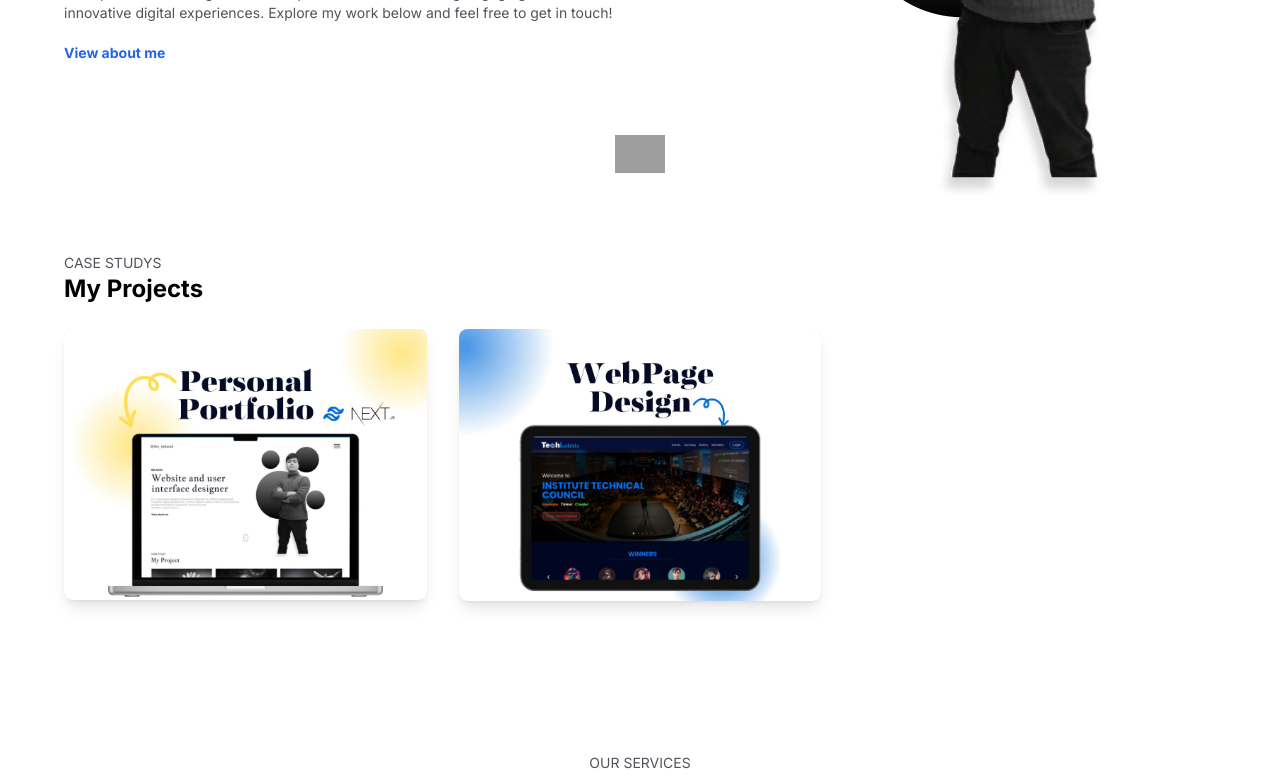
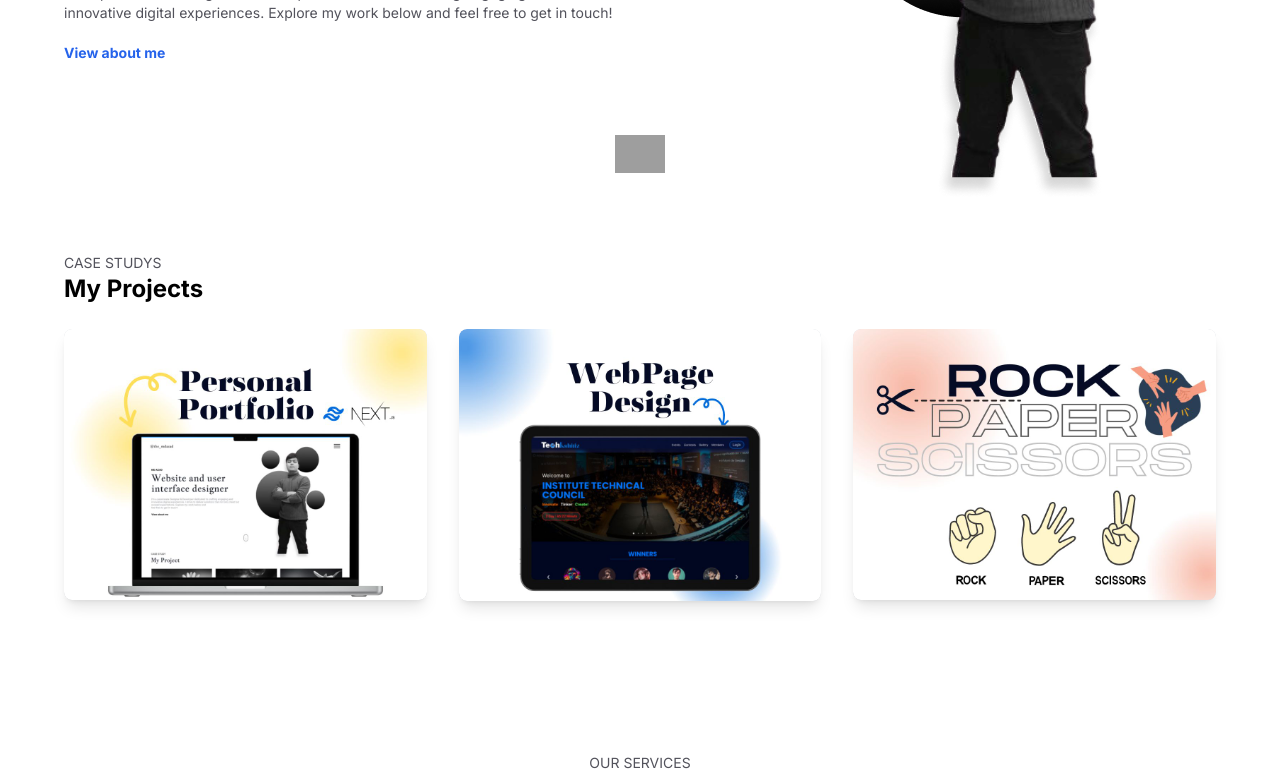
Before and after one commit to modest-azad/the_mdazad_portfolio, a Next.js app: page / in a window 1280 px wide. Shown: the part 385-1162 px from the top of the page. Built offline with nearby package versions, Linux system fonts and the light colour scheme; grey boxes are pictures that could not be loaded.

Commit message:
Game added

```diff
--- a/app/components/Project.tsx
+++ b/app/components/Project.tsx
@@ -4,16 +4,25 @@ import { useState } from "react";
 
 const data = [
     {
-        tittle: "TechKitiz UI",
+        tittle: "Personal Portfolio",
         subtittle: "development",
         link: "https://the-mdazad.vercel.app/",
+        source:"https://github.com/modest-azad/the_mdazad_portfolio/",
         image: "/thumbnails/portfolio.jpg",
     },
     {
         tittle: "TechKitiz UI",
         subtittle: "designing",
         link: "https://techkshitiz.onrender.com/",
+        source:"#",
         image: "/thumbnails/techkshitiz.jpg",
+    },
+    {
+        tittle: "JavaScript Game",
+        subtittle: "development",
+        link: "https://modest-azad.github.io/RockPaperScissorsGame/",
+        source:"https://github.com/modest-azad/RockPaperScissorsGame",
+        image: "/thumbnails/game1.jpg",
     },
 
 ]
@@ -37,10 +46,10 @@ export default function Project() {
                                     <div className=" absolute inset-0 bg-gray-900 bg-opacity-80 flex items-center justify-center flex-col opacity-0 hover:opacity-100 transition duration-300">
                                         <h2 className="text-white text-lg font-semibold">{currentData.tittle}</h2>
                                         <span className="flex">
-                                        <a className="text-white text-sm m-2" href="#">
+                                        <a className="text-white text-sm m-2" href={currentData.link} target="_blank">
                                             <Image src="/icons/link.png" alt="icon" width={30} height={30}/>
                                         </a>
-                                        <a className="text-white  text-sm m-2" href="#">
+                                        <a className="text-white  text-sm m-2" href={currentData.source} target="_blank">
                                             <Image src={(currentData.subtittle === "development")? "/icons/github.png" : "/icons/figma.png"} alt="icon" width={30} height={30}/>
                                         </a>
                                         </span>
```
Also changed, not shown: public/thumbnails/game1.jpg (added).
